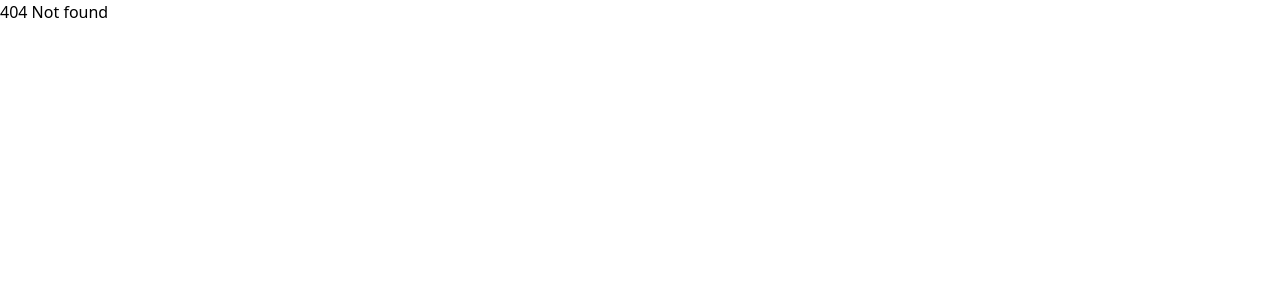
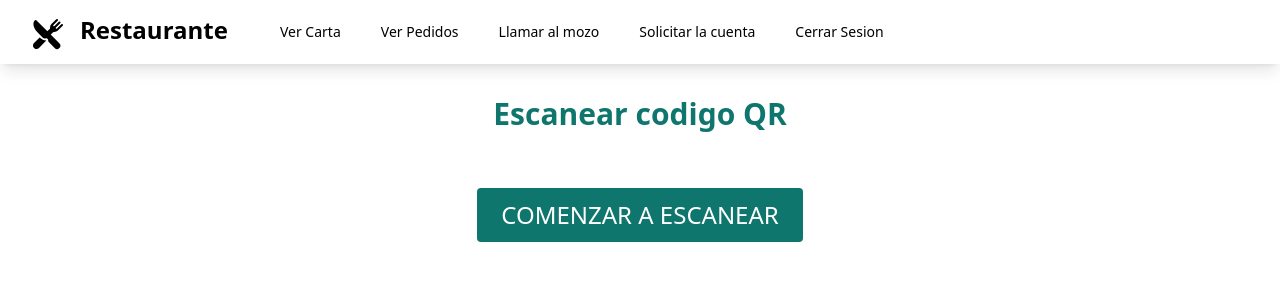
Before and after one commit to lcassettai/SeminarioFinal, a React (Create React App) app: page /escanearQR in a window 1280 px wide. Before the commit this address had no page. Shown: the top 300 px of the page. Built offline with nearby package versions, Linux system fonts and the light colour scheme.

Commit message:
ADD scanner codigo qr

```diff
--- a/package.json
+++ b/package.json
@@ -12,6 +12,7 @@
     "react": "^18.2.0",
     "react-dom": "^18.2.0",
     "react-icons": "^4.7.1",
+    "react-qr-scanner": "^1.0.0-alpha.11",
     "react-router-dom": "^6.4.5",
     "react-scripts": "5.0.1",
     "sort-by": "^1.2.0",
--- a/src/App.js
+++ b/src/App.js
@@ -6,6 +6,8 @@ import Codigo from './views/codigo/Codigo'
 import Restaurantes from './views/restaurantes/Restaurantes'
 import Restaurante from './views/restaurantes/Restaurante'
 import {Route,Routes} from 'react-router-dom';
+import EscanearQR from './views/escanearQR/EscanearQR';
+
 
 function App() {
   return (
@@ -14,6 +16,7 @@ function App() {
           <Routes>
             <Route path="/" element={<Login/>}/>
             <Route path="/menuHome" element={<MenuHome/>}/>
+            <Route path="/escanearQR" element={<EscanearQR/>}/>
             <Route path="/codigo" element={<Codigo/>}/>
             <Route path="/login" element={<Login/>}/>
             <Route path="/registro" element={<Registro/>}/>
--- /dev/null
+++ b/src/components/QrScanner.jsx
@@ -0,0 +1,61 @@
+// versi "react-qr-reader" 1.0.0. component API harus disesuaikan dengan yg baru
+
+import { useState } from "react";
+import QrReader from "react-qr-scanner";
+import { useNavigate } from "react-router-dom";
+
+
+const QrScanner = () => {
+  const [startScan, setStartScan] = useState(false);
+  const [loadingScan, setLoadingScan] = useState(false);
+  const [data, setData] = useState("");
+  const navigate = useNavigate();
+
+
+  const handleScan = async (scanData) => {
+    setLoadingScan(true);
+    if (scanData && scanData !== "") {
+      console.log(`loaded >>>`, scanData);
+      setData(scanData);
+      setStartScan(false);
+      setLoadingScan(false);
+
+      let idMesa = scanData.text.split(":");
+      navigate("/restaurantes/" + idMesa[1]);
+      // setPrecScan(scanData);
+    }
+  };
+  const handleError = (err) => {
+    console.error(err);
+  };
+  return (
+
+    <div className="App">
+      <div className="text-center mt-4 text-red-700 font-bold animate-pulse">
+        {startScan ? "Escanenado" : ""}
+      </div>
+        {startScan && (
+        <>
+          <QrReader
+            delay={1000}
+            onError={handleError}
+            onScan={handleScan}
+            style={{ width: "300px" }}
+          />
+        </>
+      )}
+      <br></br>
+      <button
+        className="button-lg text-2xl uppercase"
+        onClick={() => {
+          setStartScan(!startScan);
+        }}
+      >
+        {startScan ? "Detener Escaner" : "Comenzar a escanear"}
+      </button>
+
+    </div>
+  );
+};
+
+export default QrScanner;
--- /dev/null
+++ b/src/views/escanearQR/EscanearQR.js
@@ -0,0 +1,17 @@
+import QrScanner from "../../components/QrScanner";
+import NavMenu from '../../layout/NavMenu';
+import Titulo from "../../components/Titulo";
+
+const EscanearQR = () => {
+    return <>
+        <NavMenu />
+        <div className="contenedor">
+            <Titulo text="Escanear codigo QR" />
+            <div className="flex flew-row justify-center">
+                <QrScanner />
+            </div>
+        </div>
+    </>
+}
+
+export default EscanearQR;
--- a/src/views/menuHome/MenuHome.js
+++ b/src/views/menuHome/MenuHome.js
@@ -10,7 +10,7 @@ const MenuHome = () => {
             <NavMenu />
             <div className="grid grid-cols-1 content-center alto-maximo mx-2">
                 <div className="w-full mt-10 ">
-                    <Link className="button-lg text-2xl uppercase"><BiQrScan className="inline-block mr-3 text-3xl" />Escanear QR</Link>
+                    <Link  to="/escanearQR" className="button-lg text-2xl uppercase"><BiQrScan className="inline-block mr-3 text-3xl" />Escanear QR</Link>
                  </div>
                  <div className="w-full mt-10">
                     <Link to="/codigo" className="button-lg text-2xl uppercase"><TbHandClick className="inline-block mr-3 text-3xl" />Ingresar codigo</Link>
```
Also changed, not shown: 1 other file (tests, documents, lock files or other folders).
